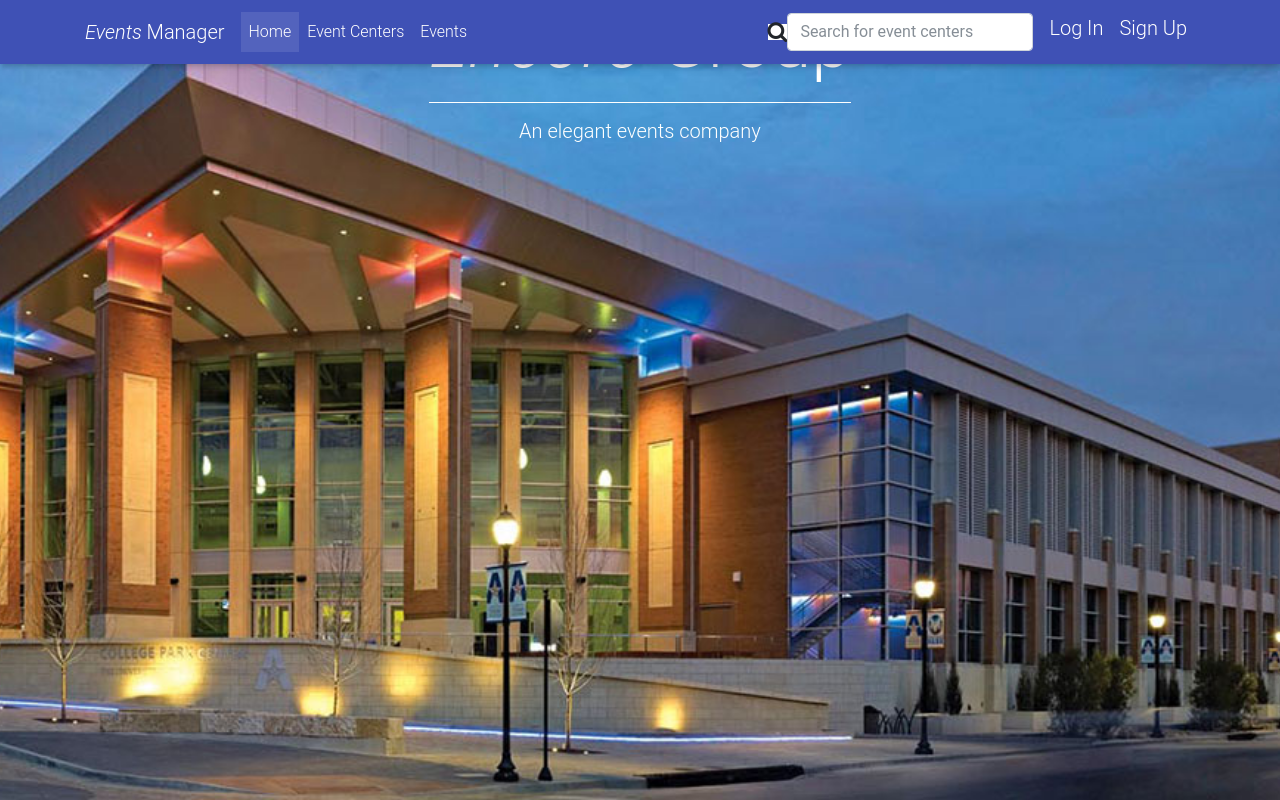
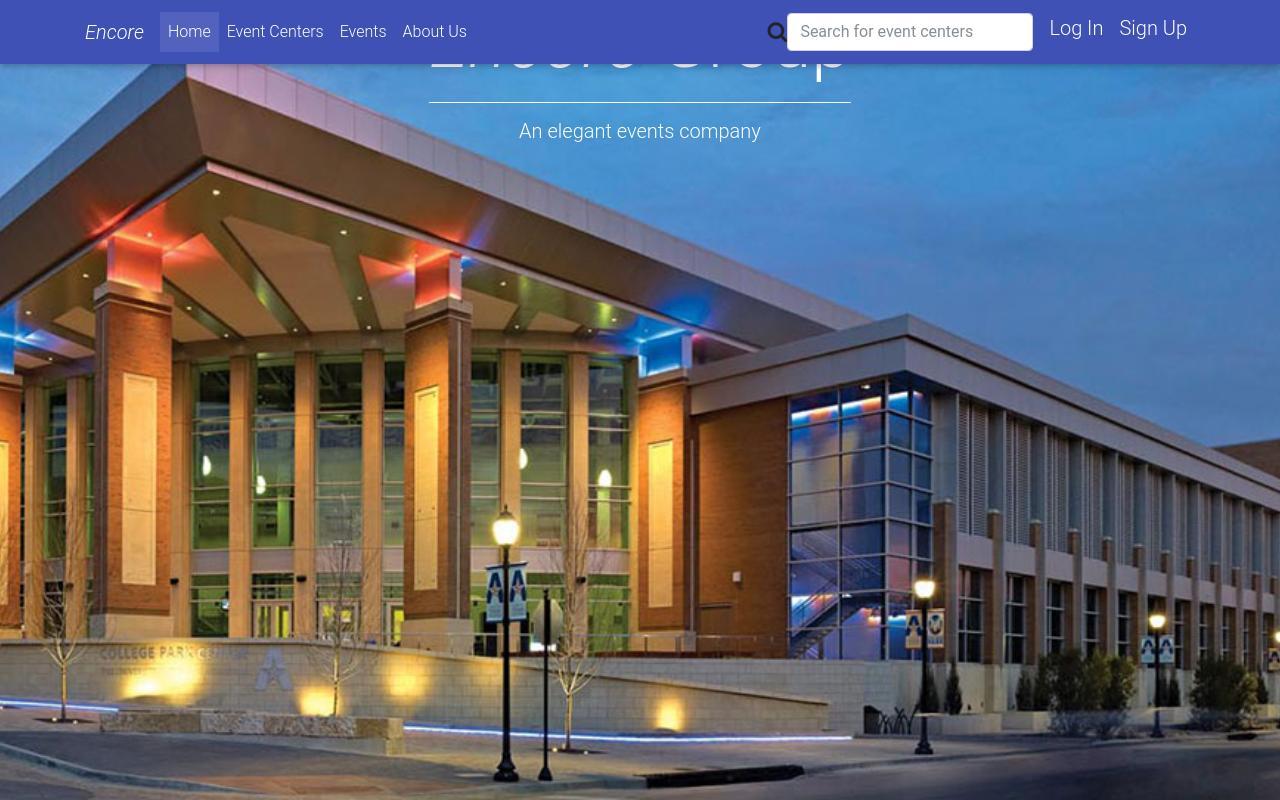
Before and after one commit to kenoseni/Events-Manager-Olusola-Oseni, a plain HTML site: page template/index.html in a window 1280 px wide. Drawn offline with nearby package versions, Linux system fonts and the light colour scheme.

Commit message:
Adjust search icon

```diff
--- a/template/css/style.css
+++ b/template/css/style.css
@@ -13,3 +13,7 @@ header,
     -o-background-size: cover;
     background-size: cover;
 }
+
+#centerlogin {
+    margin-top: 7%;
+}
--- a/template/index.html
+++ b/template/index.html
@@ -23,7 +23,7 @@
       <nav class="navbar navbar-expand-lg navbar-dark indigo smooth-scroll fixed-top">
         <div class="container">
           <!-- Navbar brand -->
-          <a class="navbar-brand" href="#"><i class="" aria-hidden="true"></i> <i>Events </i>Manager</h5></i></a>
+          <a class="navbar-brand" href="#"><i class="" aria-hidden="true"></i> <i>Encore </i></h5></i></a>
           <!-- Collapse button -->
           <button class="navbar-toggler" type="button" data-toggle="collapse" data-target="#navbarSupportedContent" aria-controls="navbarSupportedContent"
             aria-expanded="false" aria-label="Toggle navigation"><span class="navbar-toggler-icon"></span>
@@ -41,11 +41,14 @@
               <li class="nav-item">
                 <a class="nav-link" href="">Events</a>
               </li>
+              <li class="nav-item">
+                  <a class="nav-link" href="">About Us</a>
+                </li>
             </ul>
             <!-- Links -->
             <!-- Search form -->
             <form class="form-inline">
-              <i class="fa fa-search fa-lg white"></i>
+              <i class="fa fa-search fa-lg "></i>
               <input class="form-control mr-sm-2" type="text" placeholder="Search for event centers" aria-label="Search">
             </form>
             <ul class="nav navbar-nav">
@@ -82,7 +85,7 @@
       <div class="container">
         <!--Login Modal -->
         <div class="modal fade" id="logIn" role="dialog">
-          <div class="modal-dialog modal-md">
+          <div class="modal-dialog modal-md" id="centerlogin">
             <!-- Modal content-->
             <div class="modal-content">
               <div class="modal-header">
```
